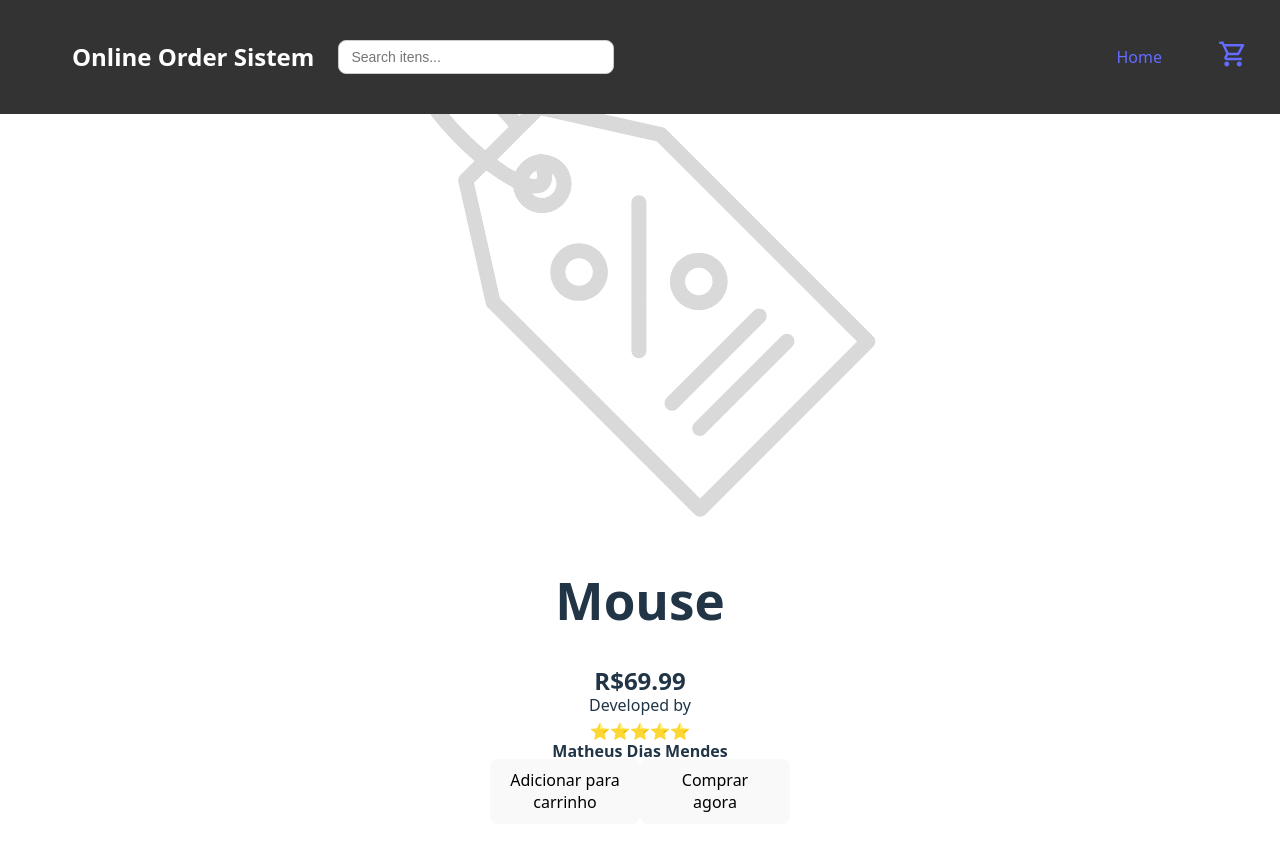
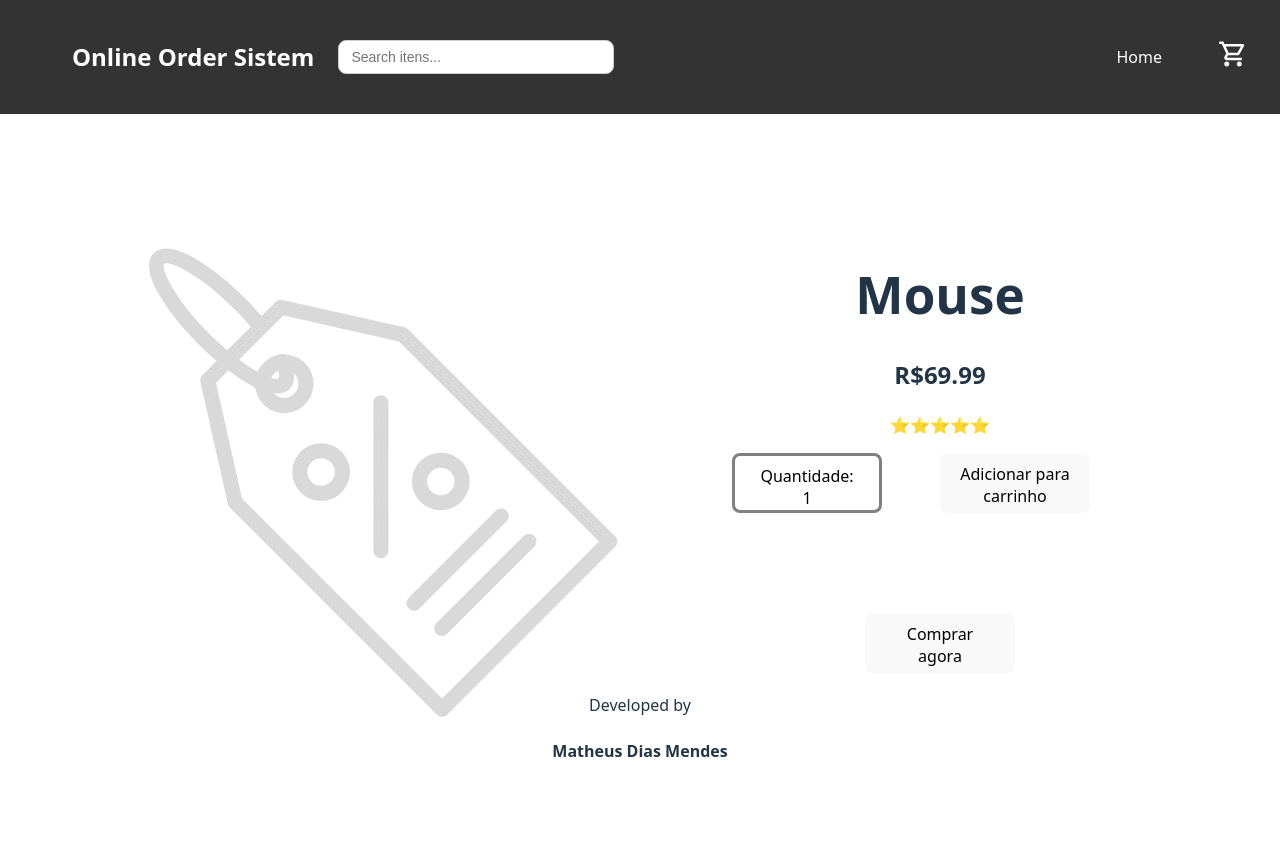
Before and after one commit to mthsz-dm/sistema-de-pedidos-online, a React (Vite) app in the folder frontend/: page /product/1 in a window 1280 px wide. Shown: the top 850 px of the page. Built offline with nearby package versions, Linux system fonts and the light colour scheme.

Commit message:
Melhora na estruturação da pagina de produtos e melhora na padronização do css

```diff
--- a/frontend/src/assets/css/App.css
+++ b/frontend/src/assets/css/App.css
@@ -4,41 +4,3 @@
   padding: 2rem;
   text-align: center;
 }
-
-.section {
-  padding: 3rem 2rem;
-  padding-top: 160px;
-}
-
-.card {
-  border: none;
-  text-align: left;
-  border-radius: 1rem;
-  box-shadow: 0 6px 20px rgba(0, 0, 0, 0.08);
-  transition: transform 0.25s ease, box-shadow 0.25s ease;
-}
-
-.card:hover {
-  transform: translateY(-8px);
-  box-shadow: 0 6px 20px rgba(0, 0, 0, 0.12);
-}
-
-.card-body {
-  padding: 1.5rem;
-  display: flex;
-  flex-direction: column;
-  align-items: center;
-  justify-content: center;
-  height: 100%;
-}
-
-.itens-grid {
-  display: grid;
-  grid-template-columns: repeat(auto-fit, minmax(250px, 1fr));
-  justify-content: center;
-  gap: 2rem;
-}
-
-.card-body p {
-  margin:1px;
-}
--- /dev/null
+++ b/frontend/src/assets/css/Home.css
@@ -0,0 +1,38 @@
+
+.section {
+  padding: 3rem 2rem;
+  padding-top: 160px;
+}
+
+.card {
+  border: none;
+  text-align: left;
+  border-radius: 1rem;
+  box-shadow: 0 6px 20px rgba(0, 0, 0, 0.08);
+  transition: transform 0.25s ease, box-shadow 0.25s ease;
+}
+
+.card:hover {
+  transform: translateY(-8px);
+  box-shadow: 0 6px 20px rgba(0, 0, 0, 0.12);
+}
+
+.card-body {
+  padding: 1.5rem;
+  display: flex;
+  flex-direction: column;
+  align-items: center;
+  justify-content: center;
+  height: 100%;
+}
+
+.itens-grid {
+  display: grid;
+  grid-template-columns: repeat(auto-fit, minmax(250px, 1fr));
+  justify-content: center;
+  gap: 2rem;
+}
+
+.card-body p {
+  margin:1px;
+}
--- a/frontend/src/assets/css/Navbar.css
+++ b/frontend/src/assets/css/Navbar.css
@@ -7,6 +7,14 @@
   right: 0;
   z-index: 100;
   color:white
+}
+
+.navbar a{
+    color:white
+}
+
+a:hover{
+    color:rgb(141, 133, 133)
 }
 
 .navbar .container {
--- a/frontend/src/assets/css/Product.css
+++ b/frontend/src/assets/css/Product.css
@@ -1,4 +1,50 @@
-button{
-    margin-bottom: 100px;
-    width: 150px;
+.btn-produto {
+  margin-bottom: 100px;
+  width: 150px;
+  height: 60px;
 }
+.container-product {
+  margin-top: 100px;
+  display: flex;
+  align-items: flex-start;
+  gap: 100px;
+  padding: 100px;
+}
+.dropdown {
+  float: left;
+  overflow: hidden;
+}
+
+.dropdown .dropbtn {
+  font-size: 16px;
+  color: black;
+  background-color: white;
+  margin: 0;
+  border-color: gray;
+  border-width: 3px;
+}
+.dropdown-content {
+  display: none;
+  position: absolute;
+  min-width: 160px;
+  box-shadow: 0px 8px 16px 0px rgba(0, 0, 0, 0.2);
+  z-index: 1;
+  color: #000000;
+  border-radius: 1rem;
+}
+.dropdown-content a {
+  float: none;
+  color: black;
+  padding: 12px 16px;
+  text-decoration: none;
+  display: block;
+  text-align: left;
+}
+
+.dropdown-content a:hover {
+  background-color: #ddd;
+}
+
+.dropdown:hover .dropdown-content {
+  display: block;
+}
--- a/frontend/src/assets/css/index.css
+++ b/frontend/src/assets/css/index.css
@@ -15,11 +15,8 @@
 
 a {
   font-weight: 500;
-  color: #646cff;
+  color: #000000;
   text-decoration: inherit;
-}
-a:hover {
-  color: #535bf2;
 }
 
 body {
--- a/frontend/src/pages/Home.jsx
+++ b/frontend/src/pages/Home.jsx
@@ -1,7 +1,7 @@
 import { useState } from "react";
 import { Link } from "react-router-dom";
 import Img from "../assets/img/desconto.png";
-import "../assets/css/App.css";
+import "../assets/css/Home.css";
 
 const produtos = [
   { id: 1, name: "Mouse", price: "R$" + 69.99, stars: 5 },
--- a/frontend/src/pages/Product.jsx
+++ b/frontend/src/pages/Product.jsx
@@ -11,19 +11,34 @@ const products = [
 
 function Product() {
   const { id } = useParams();
+  const [qtd, setQtd] = useState(1);
   const product = products.find((p) => p.id === Number(id));
 
   if (!product) return <h2>Produto não encontrado</h2>;
 
   return (
     <>
-      <div>
-        <img src={Img} alt={product.name} />
-        <h1>{product.name}</h1>
-        <h2>{product.price}</h2>
-        <p>{"⭐".repeat(product.stars)}</p>
-        <button>Adicionar para carrinho</button>
-        <button>Comprar agora</button>
+      <div className = 'container-product'>
+        <div>
+          <img src={Img} alt={product.name} />
+        </div>
+        <div>
+          <h1>{product.name}</h1>
+          <h2>{product.price}</h2>
+          <p>{"⭐".repeat(product.stars)}</p>
+          <div class="dropdown">
+            <button class="dropbtn btn-produto">Quantidade: {qtd}
+              <i class="fa fa-caret-down"></i>
+            </button>
+            <div class="dropdown-content">
+              <a href="#" onClick={() => setQtd(1)}>1</a>
+              <a href="#" onClick={() => setQtd(2)}>2</a>
+              <a href="#" onClick={() => setQtd(3)}>3</a>
+            </div>
+          </div>
+          <button className = 'btn-produto'>Adicionar para carrinho</button>
+          <button className = 'btn-produto'>Comprar agora</button>
+        </div>
       </div>
     </>
   );
```
